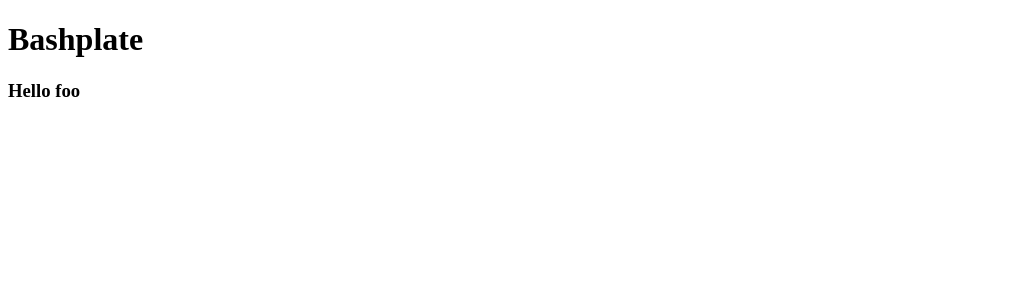
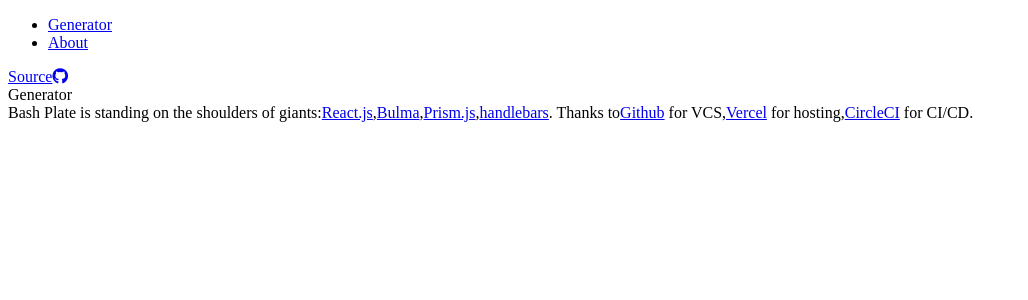
Before and after one commit to wwerner/bashplate, a React (Vite) app: page / in a window 1280 px wide. Shown: the top 300 px of the page, without its empty margins (0-1028 px from the left). Built offline with nearby package versions, Linux system fonts and the light colour scheme.

Commit message:
Add Router

```diff
--- a/package.json
+++ b/package.json
@@ -14,11 +14,13 @@
   "dependencies": {
     "components": "^0.1.0",
     "react": "^17.0.1",
-    "react-dom": "^17.0.1"
+    "react-dom": "^17.0.1",
+    "react-router-dom": "^5.2.0"
   },
   "devDependencies": {
     "@types/react": "^17.0.1",
     "@types/react-dom": "^17.0.0",
+    "@types/react-router-dom": "^5.1.7",
     "parcel-bundler": "^1.12.4",
     "typescript": "^4.1.5"
   }
--- /dev/null
+++ b/src/components/Navigation.tsx
@@ -0,0 +1,29 @@
+import * as React from "react";
+import {
+    NavLink
+} from "react-router-dom";
+
+
+export const Navigation = () => (
+        <nav className="navbar is-transparent  is-fixed-top">
+            <div id="navbarMenu" className="navbar-menu is-active">
+                <div className="navbar-end">
+                    <div className="tabs is-right">
+                        <ul>
+                            <li><NavLink activeClassName='is-active' to="/">Generator</NavLink> </li>
+                            <li> <NavLink activeClassName='is-active' to="/about">About</NavLink> </li>
+                        </ul>
+                        <span className="navbar-item">
+                            <a className="button is-dark is-outlined"
+                                href="https://github.com/wwerner/bashplate">
+                                <span>Source</span>
+                                <span className="icon">
+                                    <i className="fab fa-github"></i>
+                                </span>
+                            </a>
+                        </span>
+                    </div>
+                </div>
+            </div>
+        </nav >
+)
--- a/src/components/index.ts
+++ b/src/components/index.ts
@@ -1 +1,2 @@
 export * from "./Hello";
+export * from "./Navigation";
--- a/src/index.tsx
+++ b/src/index.tsx
@@ -1,15 +1,46 @@
 import React from 'react'
 import ReactDOM from 'react-dom'
-import { Hello } from './components'
+import {
+    BrowserRouter as Router,
+    Switch,
+    Route
+} from "react-router-dom";
+
+import { Navigation } from './components'
 
 console.log('Hello from tsx!')
 
 const App = () => (
-    <div>
-        <h1>Bashplate</h1>
-        <Hello name="foo" />
+    <div id="app" className="section">
+        <Router>
+            <Navigation />
+            <Switch>
+                <Route path='/about'>
+                    <About />
+                </Route>
+                <Route path='/'>
+                    <Generator />
+                </Route>
+            </Switch>
+        </Router>
+        <footer className="footer box">
+            <div className="content has-text-centered">
+                Bash Plate is standing on the shoulders of giants:
+          <a href="https://reactjs.org/">React.js</a>,
+          <a href="https://bulma.io/">Bulma</a>,
+          <a href="https://prismjs.com/">Prism.js</a>,
+          <a href="https://handlebarsjs.com/">handlebars</a>.
+        Thanks to
+          <a href="https://github.com">Github</a> for VCS,
+          <a href="https://vercel.com">Vercel</a> for hosting,
+          <a href="https://circleci.com">CircleCI</a> for CI/CD.
+      </div>
+        </footer>
     </div>
 );
+
+const Generator = () => <div>Generator</div>
+const About = () => <div>About</div>
 
 ReactDOM.render(
     <App />,
```
Also changed, not shown: 1 other file (tests, documents, lock files or other folders).
